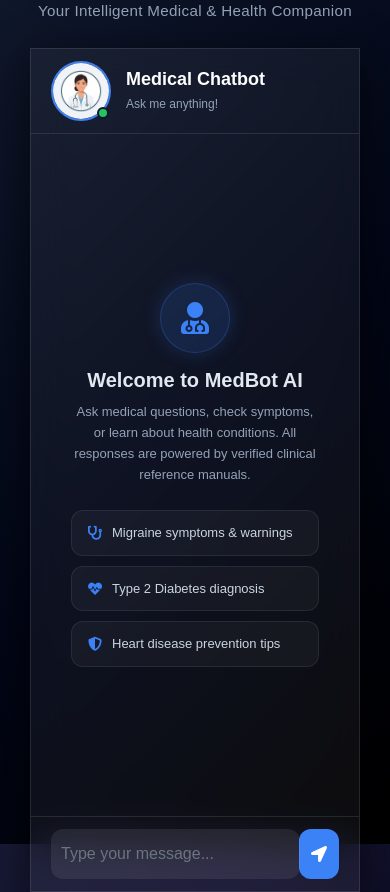
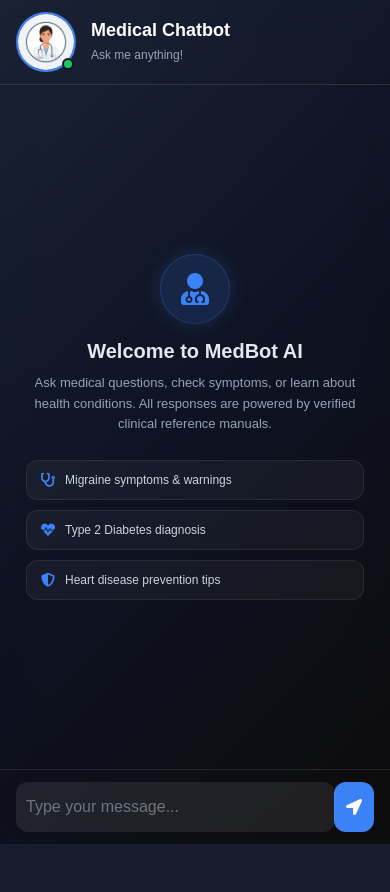
Before and after one commit to MOHIIT-PROCODER/Medical-Chatbot, a Flask app: page / in a window 390 px wide. After the commit the page ends 844 px from the top, so only its background shows below. Run offline with Flask 3, Linux system fonts and the light colour scheme; some libraries are stand-ins or nearby versions.

Commit message:
make chat interface mobile responsive

```diff
--- a/static/style.css
+++ b/static/style.css
@@ -184,11 +184,85 @@ body, html {
     backdrop-filter: blur(10px);
 }
 
-/* MOBILE */
-@media(max-width: 576px) {
+/* MOBILE RESPONSIVENESS */
+@media(max-width: 768px) {
+    body, html {
+        overflow: hidden; /* Prevent double scrolling or bouncing on mobile */
+    }
+
+    .container-fluid {
+        padding: 0 !important;
+        height: 100% !important;
+    }
+
+    .app-header {
+        display: none !important; /* Hide outer header to save screen space */
+    }
+
+    .chat {
+        padding: 0 !important;
+        width: 100% !important;
+        max-width: 100% !important;
+        height: 100% !important;
+    }
+
+    .row {
+        margin: 0 !important;
+        height: 100% !important;
+    }
+
     .card {
-        height: 100vh;
+        height: 100dvh !important; /* Dynamic viewport height to prevent keyboard issues */
         border-radius: 0 !important;
+        border: none !important;
+    }
+
+    .card-header {
+        border-radius: 0 !important;
+        padding: 12px 16px !important;
+    }
+
+    .card-footer {
+        border-radius: 0 !important;
+        padding: 12px 16px !important;
+        padding-bottom: calc(12px + env(safe-area-inset-bottom)) !important; /* Mobile safe area padding */
+    }
+
+    .msg_card_body {
+        padding: 16px !important;
+    }
+
+    .msg_cotainer,
+    .msg_cotainer_send {
+        max-width: 85% !important; /* Allow message bubble to expand further */
+    }
+
+    .welcome-container {
+        padding: 15px 10px !important;
+    }
+
+    .welcome-icon-wrapper {
+        width: 55px;
+        height: 55px;
+        margin-bottom: 10px;
+    }
+
+    .welcome-icon {
+        font-size: 24px;
+    }
+
+    .welcome-text {
+        font-size: 12px;
+        margin-bottom: 15px;
+    }
+
+    .suggested-queries {
+        max-width: 100% !important;
+    }
+
+    .suggested-btn {
+        padding: 10px 14px !important;
+        font-size: 12px !important;
     }
 }
 
--- a/templates/chat.html
+++ b/templates/chat.html
@@ -2,6 +2,7 @@
 <html>
 <head>
     <title>Chatbot</title>
+    <meta name="viewport" content="width=device-width, initial-scale=1, shrink-to-fit=no">
 
     <!-- Bootstrap -->
     <link rel="stylesheet" href="https://stackpath.bootstrapcdn.com/bootstrap/4.1.3/css/bootstrap.min.css">
```
